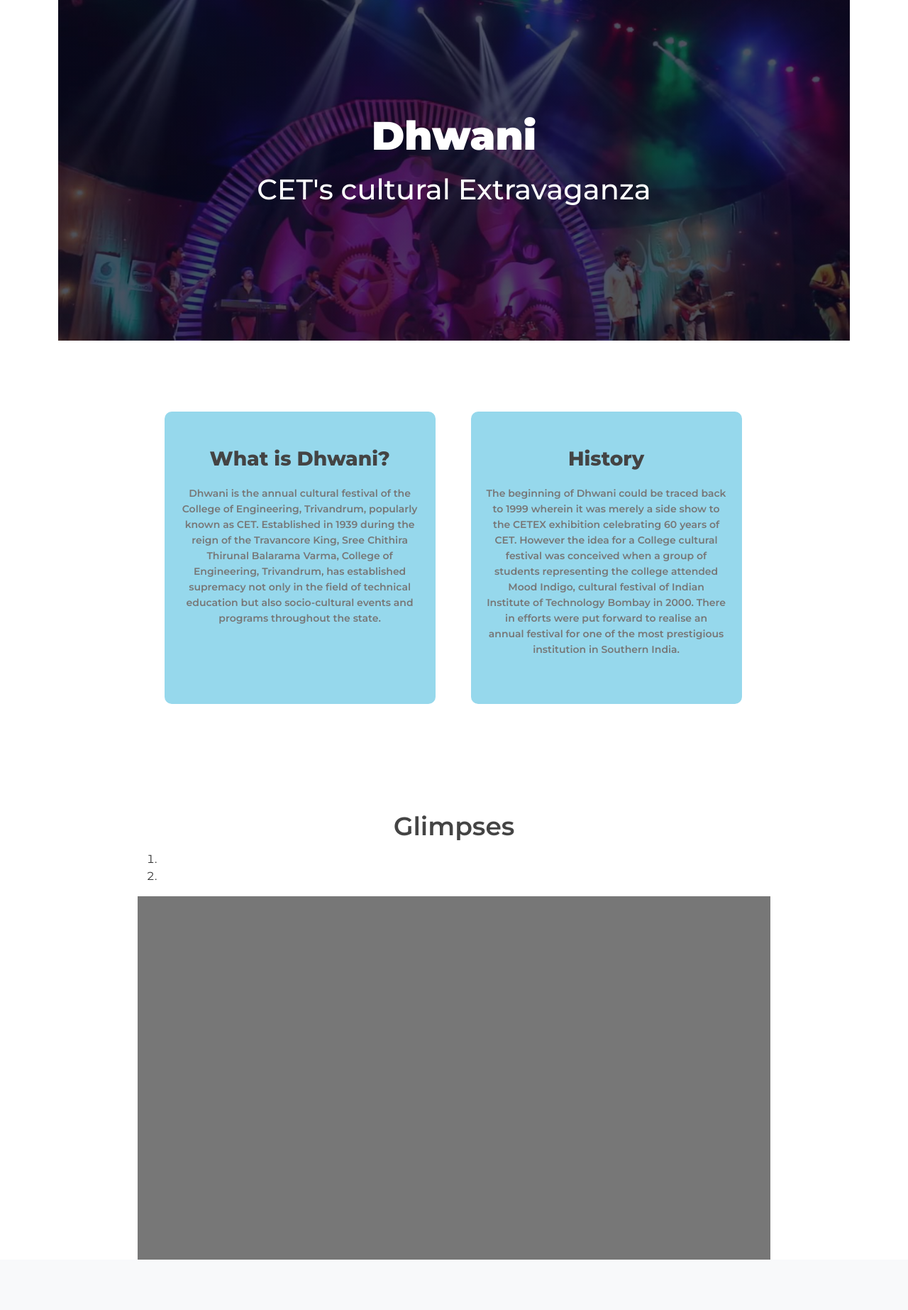
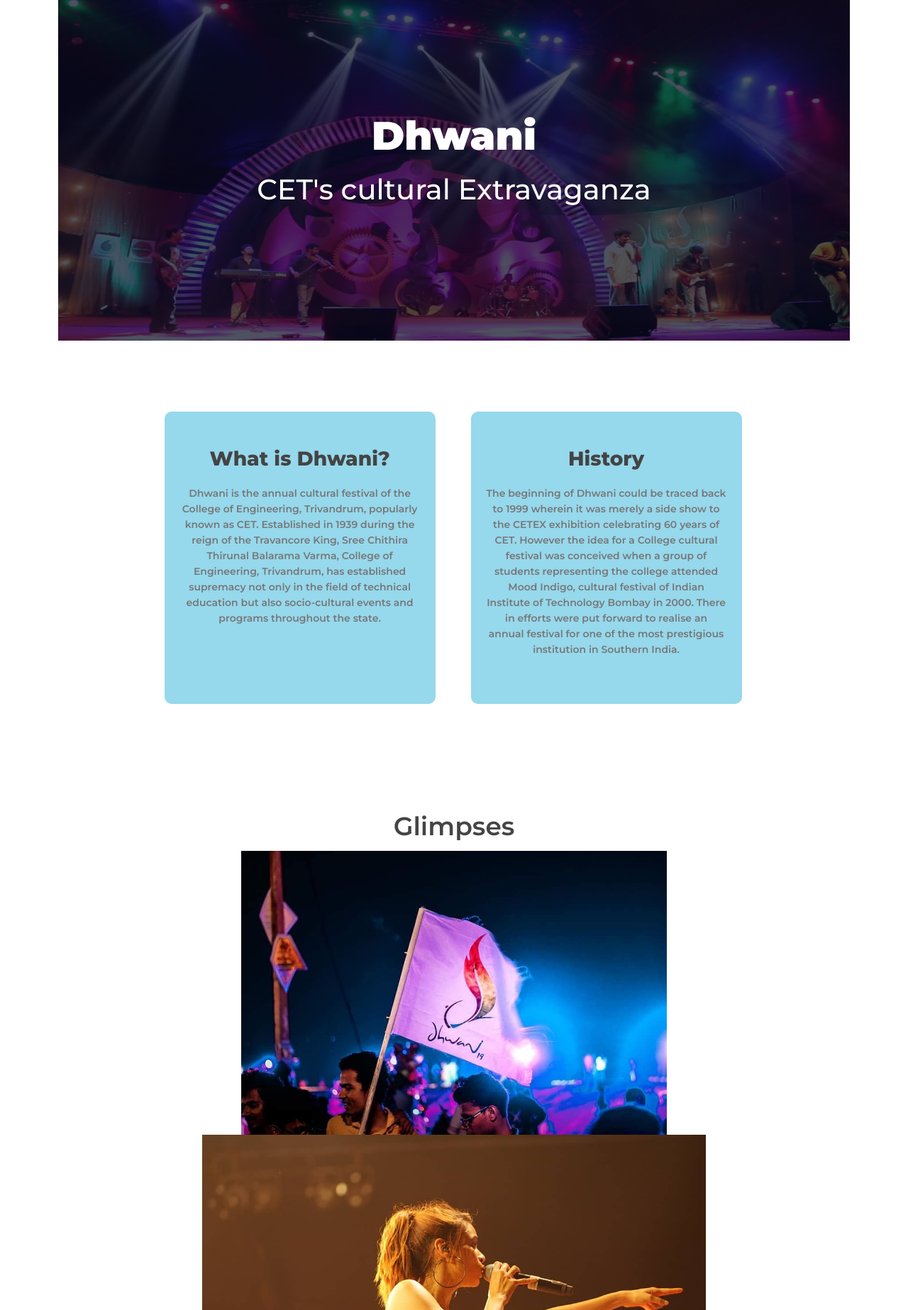
Before and after one commit to ujjwalkrishna7/Event_Hub, a Flask app: page /about in a window 1280 px wide. Shown: the part 74-1920 px from the top of the page at 71% size. Before the commit the page ends 1849 px from the top, so only its background shows below. Run offline with Flask 2, Linux system fonts and the light colour scheme.

Commit message:
Images in about page(not arranged properly)

```diff
--- a/event/static/styles.css
+++ b/event/static/styles.css
@@ -152,7 +152,7 @@ h2{
   width:100%;
   background-image: linear-gradient(rgba(4, 9, 30, 0.7),rgba(4,9,30,0.7)),url("carousal/img_7.jpg");
   background-position: center;
-  background-size: cover;
+  background-size: 100% 100%;
   position: relative;
 }
 
@@ -217,7 +217,15 @@ p{
   font-size: 36px;
   font-weight:600;
 }
-.carousel-item{
-  height:32rem;
-  background:#777;
+.slider{
+  overflow:hidden;
+
+
 }
+.slider figure{
+  position:relative;
+  ;
+}
+.slider img{
+  max-height:50vh;
+}
--- a/event/templates/about.html
+++ b/event/templates/about.html
@@ -33,21 +33,15 @@
         </section>
         <section class="glimpse">
             <h1>Glimpses</h1>
-            <div id="myCarousel" class="carousel slide" data-ride="carousel">
-                <ol class="carousal-indicators">
-                    <li data-target="#myCarousel" data-slide-to="0" class="active"></li>
-                    <li data-target="#myCarousel" data-slide-to="1"></li>
-                </ol>
-                <div class="carousel-inner">
-                    <div class="carousel-item active">
-
-                    </div>
-                    <div class="carousel-item">
-
-                    </div>
-                </div>
+            <div class="slider">
+                <figure>
+                    <img src="{{url_for('static',filename='carousal/img_10.jpg')}}">
+                    <img src="{{url_for('static',filename='carousal/img_9.jpg')}}">
+                    <img src="{{url_for('static',filename='carousal/img_8.jpg')}}">
+                    <img src="{{url_for('static',filename='carousal/img_7.jpg')}}">
+                    <img src="{{url_for('static',filename='carousal/img_10.jpg')}}">
+                </figure>
             </div>
-            <script src="https://cdn.jsdelivr.net/npm/bootstrap@5.0.1/dist/js/bootstrap.bundle.min.js" integrity="sha384-gtEjrD/SeCtmISkJkNUaaKMoLD0//ElJ19smozuHV6z3Iehds+3Ulb9Bn9Plx0x4" crossorigin="anonymous"></script>
 
 
         </section>
```
